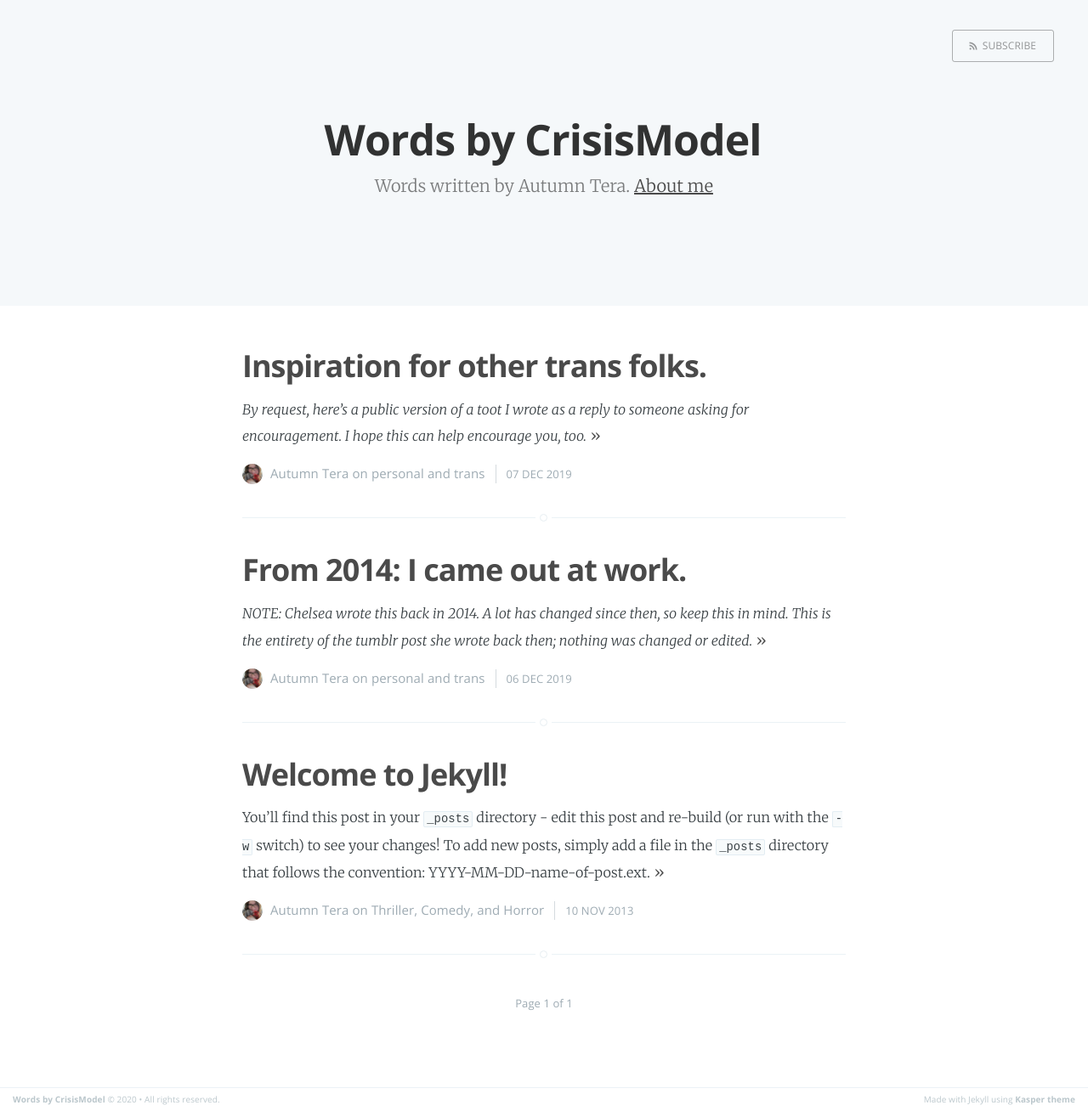
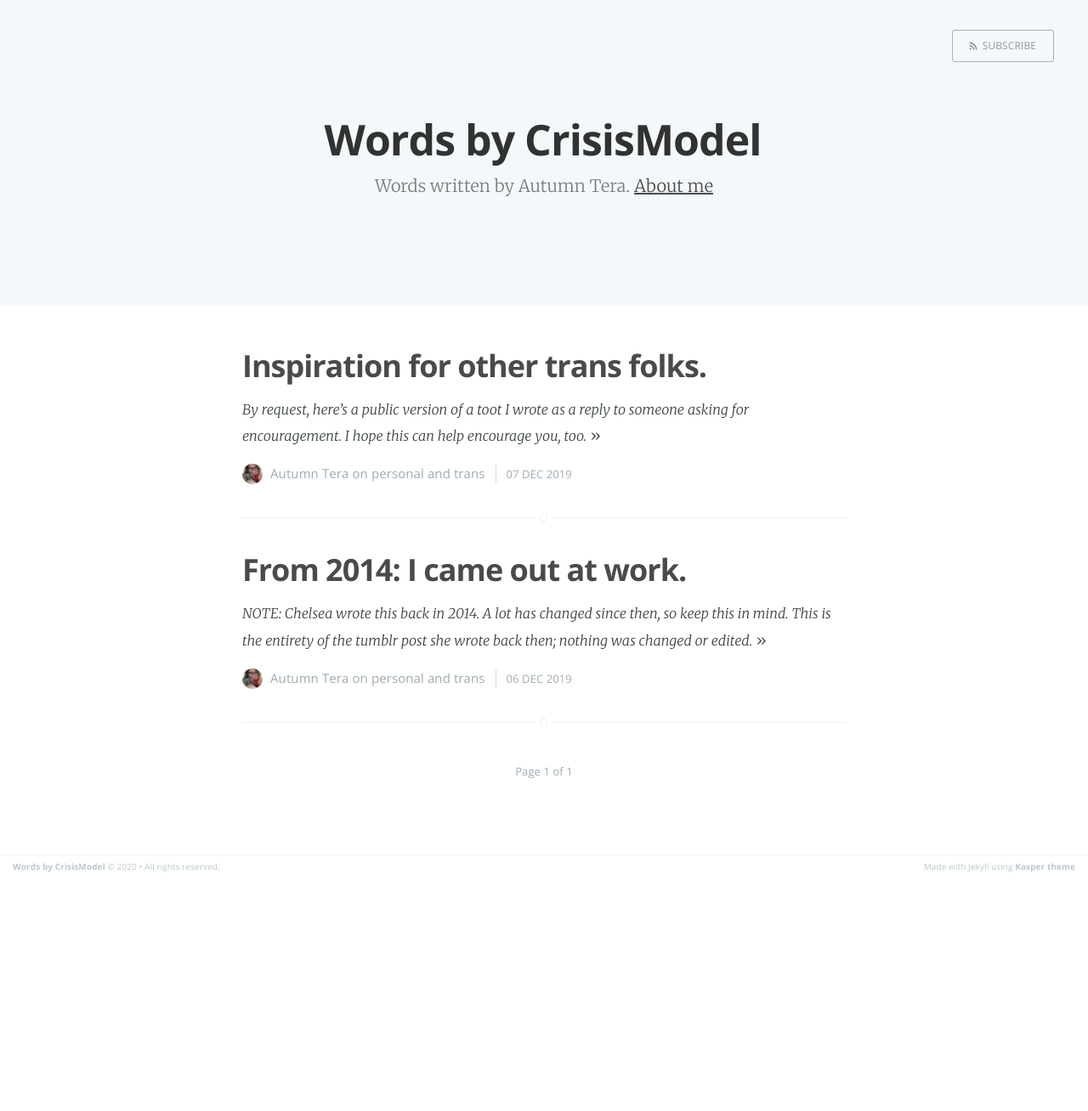
Before and after one commit to CrisisModel/crisismodel.github.io, a Jekyll site: the page built from index.html, in a window 1280 px wide. Shown: the whole page at 85% size. Built offline with Jekyll 4.4.1, drawn with Linux system fonts in a browser that asks for light colours; the list of posts is cut into pages by our own code; after the commit the page ends 1035 px from its top, so only the background shows below that.

Commit message:
Fixing logo URL

```diff
--- a/_config.yml
+++ b/_config.yml
@@ -14,5 +14,5 @@
 url:            'https://words.crisismodel.com'
 author:         'Autumn Tera'
 baseurl:        'https://words.crisismodel.com/'
-logo:           'assets/images/logo.png'
+logo:           'https://words.crisismodel.com/assets/images/logo.png'
 cover:          'https://i.picsum.photos/id/1063/4867/3215.jpg'
--- a/_posts/2013-11-10-welcome-to-jekyll.markdown
+++ /dev/null
@@ -1,24 +0,0 @@
----
-layout: post
-title:  "Welcome to Jekyll!"
-date:   2013-11-10 10:18:00
-categories: Thriller Comedy Horror
----
-
-You'll find this post in your `_posts` directory - edit this post and re-build (or run with the `-w` switch) to see your changes!
-To add new posts, simply add a file in the `_posts` directory that follows the convention: YYYY-MM-DD-name-of-post.ext.
-
-Jekyll also offers powerful support for code snippets:
-
-{% highlight ruby %}
-def print_hi(name)
-  puts "Hi, #{name}"
-end
-print_hi('Tom')
-#=> prints 'Hi, Tom' to STDOUT.
-{% endhighlight %}
-
-Check out the [Jekyll docs][jekyll] for more info on how to get the most out of Jekyll. File all bugs/feature requests at [Jekyll's GitHub repo][jekyll-gh].
-
-[jekyll-gh]: https://github.com/mojombo/jekyll
-[jekyll]:    http://jekyllrb.com
```
